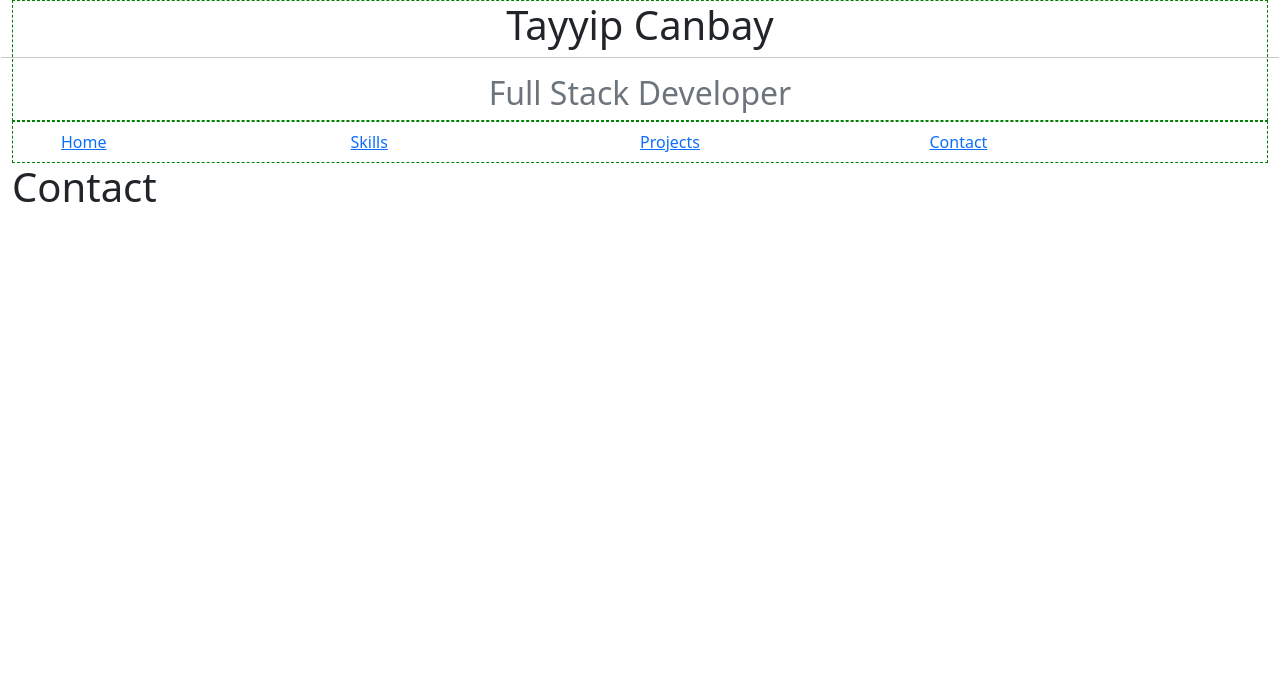
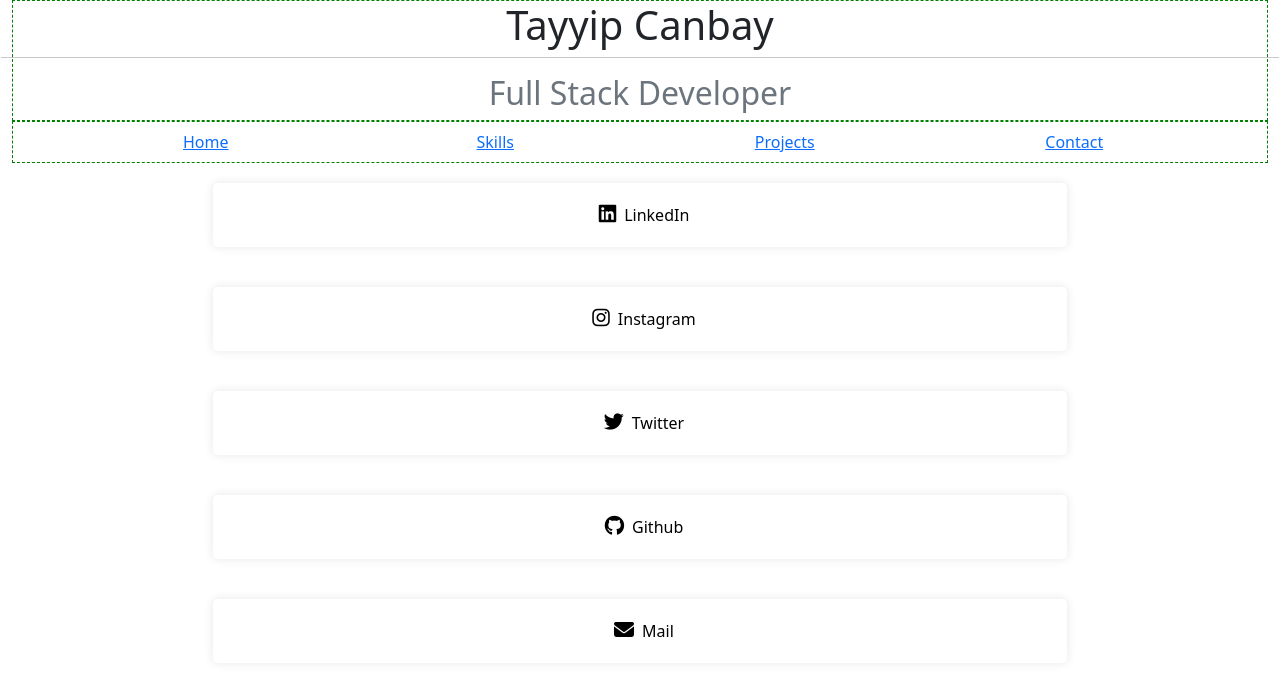
Before and after one commit to tayyipcanbay/tayyipcanbaydev, a React (Create React App) app: page /contact in a window 1280 px wide. Shown: the top 676 px of the page. Built offline with nearby package versions, Linux system fonts and the light colour scheme.

Commit message:
ara push

```diff
--- a/src/components/navbar.js
+++ b/src/components/navbar.js
@@ -4,7 +4,7 @@
 
 const Navbar = () => {
     return (
-        <div className="navbar px-5 border">
+        <div className="navbar px-5 border text-center">
             <div className="col">
             <Link to="/">Home</Link>
             </div>
--- a/src/pages/contact.js
+++ b/src/pages/contact.js
@@ -1,11 +1,44 @@
 import React from "react";
+import "../styles/contact.css";
 
 const Contact = () => {
     return (
-        <div className="contact">
-            <h1>Contact</h1>
+        <div className="contact row">
+            <div className="col-fluid socials">
+                <div className="row text-center d-flex justify-content-center">
+                    <div className="col-8 contact-card">
+                        <a href="
+                        https://tr.linkedin.com/in/tayyip-canbay-067047227?trk=public_profile_browsemap" target="_blank" rel="noreferrer">
+                        <i className="fab fa-linkedin mx-2"></i>LinkedIn
+                        </a>
+                    </div>
+                    <div className="col-8 contact-card">
+                        <a href="
+                        https://instagram.com/tayyipcanbay" target="_blank" rel="noreferrer">
+                        <i className="fab fa-instagram mx-2"></i>Instagram
+                        </a>
+                    </div>
+                    <div className="col-8 contact-card">
+                        <a href="
+                        https://twitter.com/tayyip_canbay" target="_blank" rel="noreferrer">
+                        <i className="fab fa-twitter mx-2"></i>Twitter
+                        </a>
+                    </div>
+                    <div className="col-8 contact-card">
+                        <a href="
+                        https://github.com/tayyipcanbay" target="_blank" rel="noreferrer">
+                        <i className="fab fa-github mx-2"></i>Github
+                        </a>
+                    </div>
+                    <div className="col-8 contact-card">
+                        <a href="mailto:mrsecmac@gmail.com" target="_blank" rel="noreferrer">
+                        <i className="fas fa-envelope mx-2"></i>Mail
+                        </a>
+                    </div>
+                </div>
+
+            </div>
         </div>
-
     );
 };
 
--- a/src/pages/projects.js
+++ b/src/pages/projects.js
@@ -1,9 +1,27 @@
 import React from "react";
+import "../styles/projects.css"
 
 const Projects = () => {
     return (
-        <div>
-            <h1>Projects</h1>
+        <div className="projects row">
+            <div className="col-md-6 col-sm-12 mt-5">
+                <div className="card">
+                    <div className="card-body">
+                        <h5 className="card-title">I-Han E-Stan Blue Malware</h5>
+                        <p className="card-text">With supporting text below as a natural lead-in to additional content.</p>
+                        <a href="#" className="btn btn-primary">Go to Repository</a>
+                    </div>
+                </div>
+            </div>
+            <div className="col-md-6 col-sm-12 mt-5">
+                <div className="card">
+                    <div className="card-body">
+                        <h5 className="card-title">TTen</h5>
+                        <p className="card-text">With supporting text below as a natural lead-in to additional content.</p>
+                        <a href="#" className="btn btn-primary">Go to Repository</a>
+                    </div>
+                </div>
+            </div>
         </div>
     );
 };
--- /dev/null
+++ b/src/styles/contact.css
@@ -0,0 +1,19 @@
+.contact-card{
+    background-color: #fff;
+    border-radius: 5px;
+    box-shadow: 0 0 10px 0 rgba(0,0,0,.1);
+    padding: 20px;
+    margin: 20px 0;
+    text-align: center;
+}
+.contact-card:hover{
+    background-color: #9a9a9a;
+    color: #fff;
+}
+.contact-card a{
+    text-decoration: none;
+    color: #000;
+}
+.contact-card i{
+
+}
--- a/src/styles/home.css
+++ b/src/styles/home.css
@@ -12,7 +12,7 @@
 }
 .img-pp{
     border-radius: 50%;
-    max-width: 250px;
+    max-width: 230px;
 }
 i{
     color: #000;
```
Also changed, not shown: src/styles/projects.css (added).
